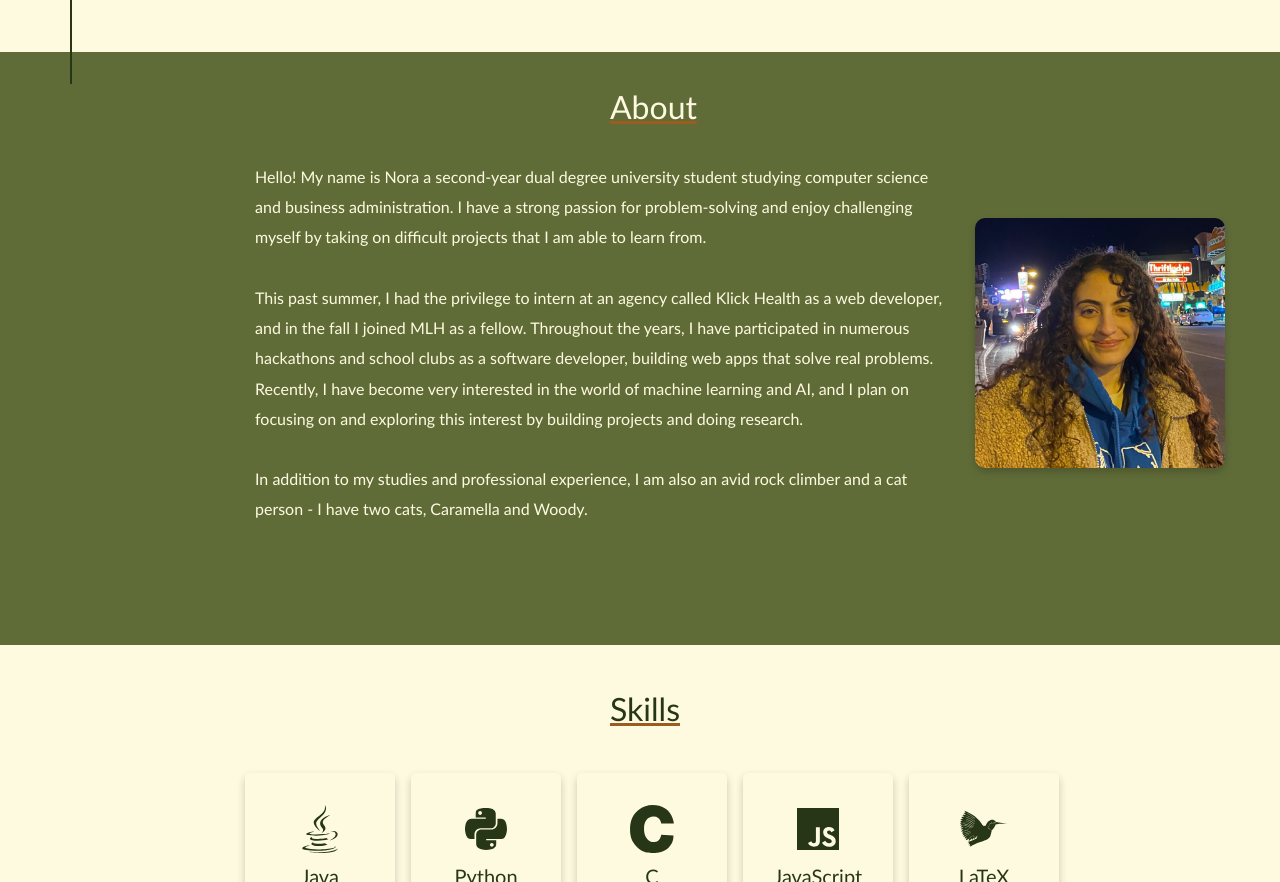
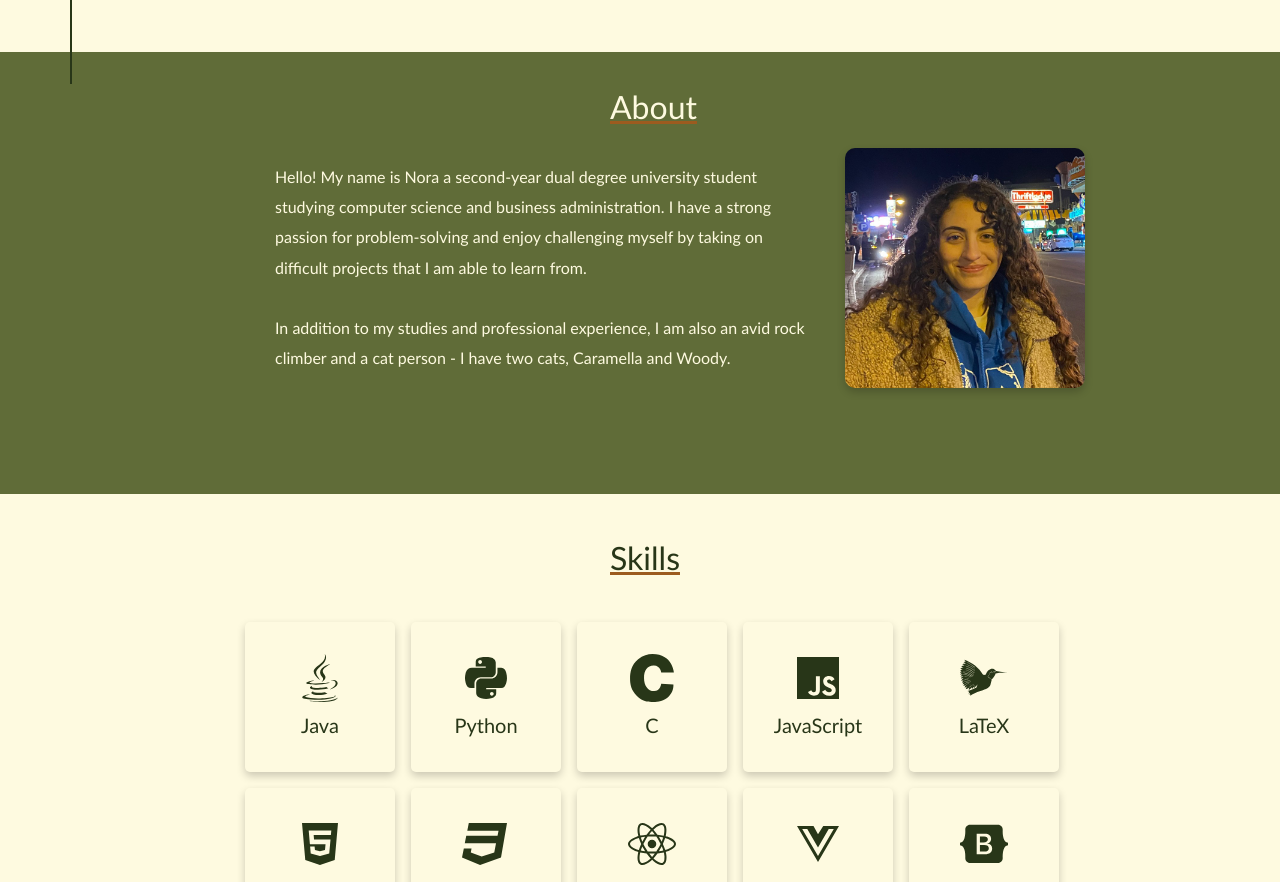
Before and after one commit to norachams/personal-Website, a Next.js app: page / in a window 1280 px wide. Shown: the part 820-1702 px from the top of the page. Built offline with nearby package versions, Linux system fonts and the light colour scheme.

Commit message:
updated about section

```diff
--- a/Components/AboutMe.js
+++ b/Components/AboutMe.js
@@ -10,11 +10,6 @@ export default function Home() {
       <div className="about-me-text">
           Hello! My name is Nora a second-year dual degree university student studying computer science and business administration.
           I have a strong passion for problem-solving and enjoy challenging myself by taking on difficult projects that I am able to learn from.
-          <br></br>
-          <br></br>
-          This past summer, I had the privilege to intern at an agency called Klick Health as a web developer, and in the fall I joined MLH as a fellow.
-          Throughout the years, I have participated in numerous hackathons and school clubs as a software developer, building web apps that solve real problems.
-          Recently, I have become very interested in the world of machine learning and AI, and I plan on focusing on and exploring this interest by building projects and doing research.
           <br></br>
           <br></br>
           In addition to my studies and professional experience, I am also an avid rock climber and a cat person - I have two cats, Caramella and Woody.
--- a/styles/globals.css
+++ b/styles/globals.css
@@ -111,9 +111,9 @@
 
 
 .about-me-text {
-  max-width: 750px;
+  max-width: 600px;
   background-color: transparent;
-  margin-left: 170px;
+  margin-left: 50px;
   padding: 30px;
 
 
@@ -127,8 +127,8 @@
 }
 
 .about-me-image {
-  width: 250px;
-  height: 250px;
+  width: 240px;
+  height: 240px;
   border-radius: 10px;
   box-shadow: 0 4px 8px 0 rgba(0, 0, 0, 0.2);
   transition: transform 0.5s;
```
